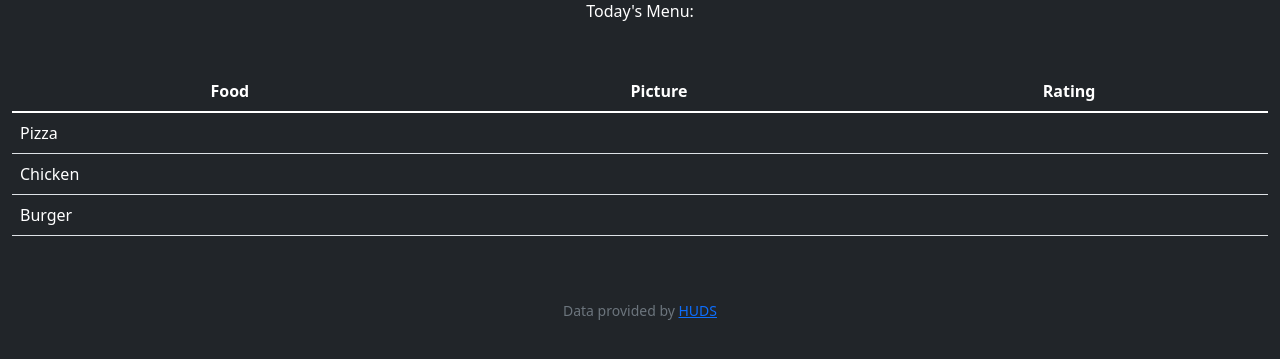
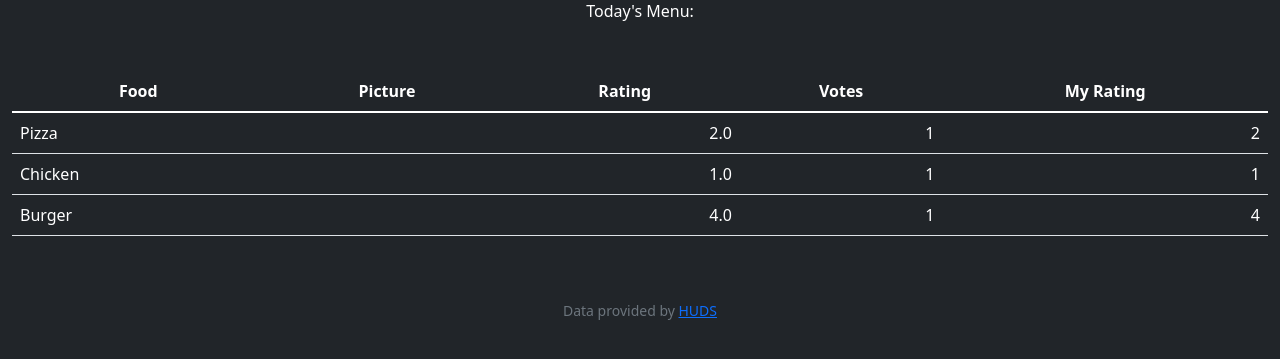
Before and after one commit to liamnorm/chewguide, a Flask app: page / in a window 1280 px wide. Shown: the part 124-483 px from the top of the page. Run offline with Flask 2, Linux system fonts and the light colour scheme; a user stored in the database is signed in; some libraries are stand-ins or nearby versions.

Commit message:
add rating system

```diff
--- a/app.py
+++ b/app.py
@@ -46,25 +46,41 @@ def index():
     """Show foods"""
 
     food = db.execute("SELECT id, food FROM menu");
+    rows = food;
 
-    #for foodo in food:
-        #rating = db.execute("SELECT AVG(rating) FROM ratings WHERE food_id = ?", foodo)
+    for i in range(len(food)):
+        rating = db.execute("SELECT AVG(rating) FROM ratings WHERE food_id = ?", str(food[i]['id']))
+        number_of_ratings = len(db.execute("SELECT DISTINCT user_id FROM ratings WHERE food_id = ?", str(food[i]['id'])))
+        print(number_of_ratings)
+        my_rating = db.execute("SELECT rating FROM ratings WHERE user_id = ? and food_id = ?", session["user_id"], str(food[i]['id']))
+        rows[i]['rating'] = rating[0]['AVG(rating)']
+        rows[i]['number_of_ratings'] = number_of_ratings
+        rows[i]['my_rating'] = my_rating[0]['rating']
 
-    return render_template("index.html", rows=food)
+
+    return render_template("index.html", rows=rows)
 
 @app.route("/rate", methods=["GET", "POST"])
 @login_required
 def rate():
-    """Rank foods"""
+    """Rate foods"""
     if request.method == "POST":
 
         food = request.form.get("food")
-        food_id = db.execute("SELECT id FROM menu WHERE FOOD = ?", food)[0]['id']
+        food_id = db.execute("SELECT id FROM menu WHERE food = ?", food)[0]['id']
         print(food_id)
         rating = request.form.get("rating")
 
         # should override if the user has already ranked this food
-        db.execute("""
+        if len(db.execute("SELECT * FROM ratings WHERE user_id = ? AND food_id = ?", session["user_id"], food_id)) > 0:
+            db.execute("""
+                UPDATE ratings
+                SET rating = ?, ts = CURRENT_TIMESTAMP WHERE
+                user_id = ? AND food_id = ?
+                """,
+                rating, session["user_id"], food_id);
+        else:
+            db.execute("""
                 INSERT INTO ratings
                 (user_id, food_id, rating, ts)
                 VALUES
--- a/templates/index.html
+++ b/templates/index.html
@@ -16,6 +16,8 @@
                     <th>Food</th>
                     <th>Picture</th>
                     <th>Rating</th>
+                    <th>Votes</th>
+                    <th>My Rating</th>
                 </tr>
             </thead>
             <tbody class="bg-dark mb-5 big text-center text-white">
@@ -24,6 +26,8 @@
                         <td class="text-start">{{row['food']}}</td>
                         <td class="text-start">{{row['picture']}}</td>
                         <td class="text-end">{{row['rating']}}</td>
+                        <td class="text-end">{{row['number_of_ratings']}}</td>
+                        <td class="text-end">{{row['my_rating']}}</td>
                     </tr>
                 {% endfor %}
             </tbody>
```
Also changed, not shown: menu.db, 1 other file.
